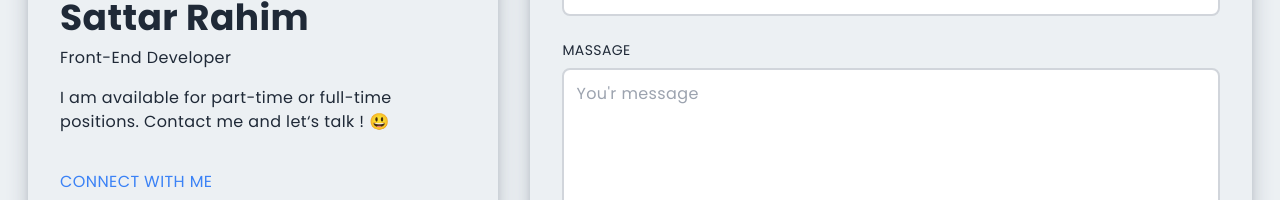
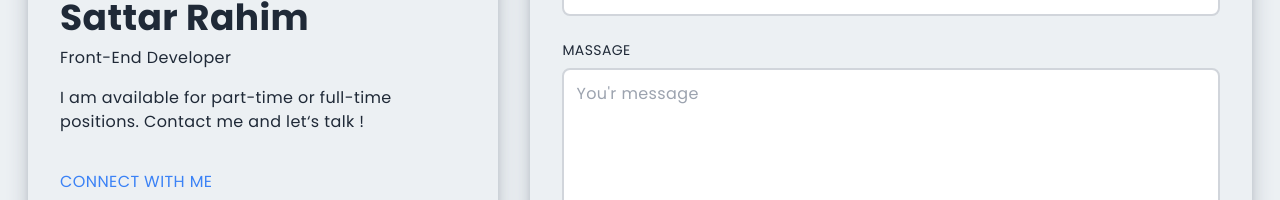
Before and after one commit to Alexios10/My-portfolio, a Next.js app: page / in a window 1280 px wide. Shown: the part 3843-4043 px from the top of the page. Built offline with nearby package versions, Linux system fonts and the light colour scheme.

Commit message:
text edit

```diff
--- a/components/Contact.jsx
+++ b/components/Contact.jsx
@@ -75,7 +75,7 @@ const Contact = () => {
                 <p>Front-End Developer</p>
                 <p className="py-4">
                   I am available for part-time or full-time positions. Contact
-                  me and let&lsquo;s talk ! &#128515;
+                  me and let&lsquo;s talk !
                 </p>
               </div>
               <div>
```
